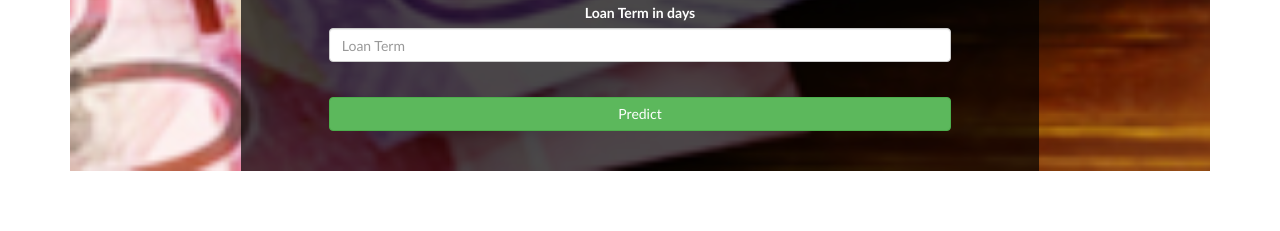
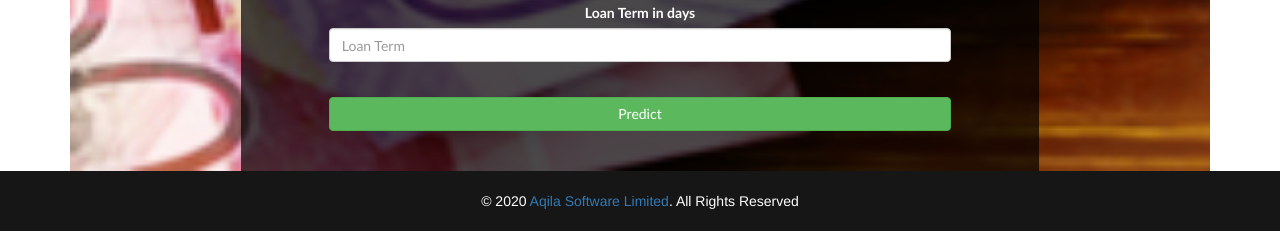
Before and after one commit to timothymadegwa/KopaPap, a Flask app: page / in a window 1280 px wide. Shown: the part 1324-1555 px from the top of the page. Before the commit the page ends 1495 px from the top, so only its background shows below. Run offline with Flask 2, Linux system fonts and the light colour scheme; parts of the project's set-up code (start-up, migrations or seed data) failed here and were passed over; some libraries are stand-ins or nearby versions.

Commit message:
adeed footer to the app

```diff
--- a/templates/base.html
+++ b/templates/base.html
@@ -47,4 +47,9 @@
 {% endblock %}
 </body>
 </div>
+<footer style="background-color: rgb(21, 22, 21); color: white;" ><br>
+  <!-- Copyright -->
+  <div class="footer-copyright text-center py-3">© 2020 <a href='https://aqila.co.ke' target="_blank">Aqila Software Limited</a>. All Rights Reserved<br>
+  </div><br>
+</footer>
 </html>
```
